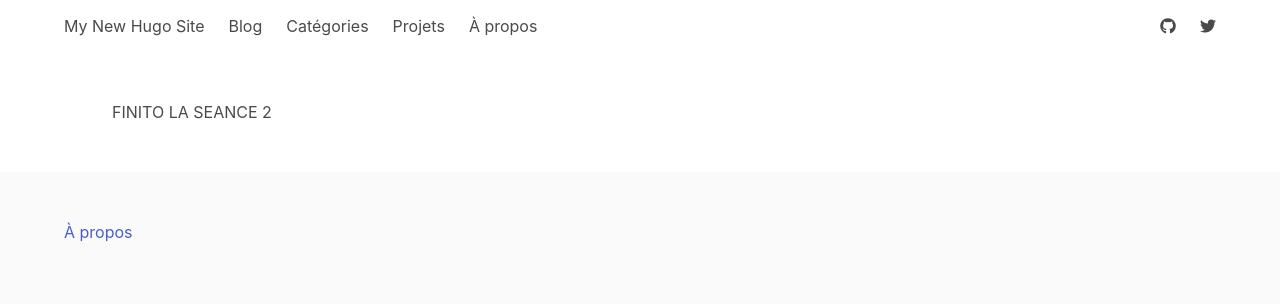
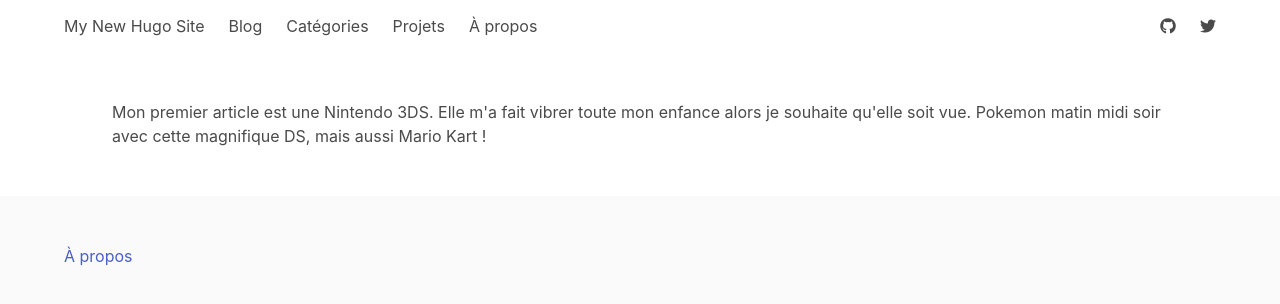
Before and after one commit to pierre-grebert/Portfolio, a plain HTML site: page blog/mon-premier-article/index.html in a window 1280 px wide. Drawn offline with nearby package versions, Linux system fonts and the light colour scheme.

Commit message:
Apercu changement

```diff
--- a/blog/mon-premier-article/index.html
+++ b/blog/mon-premier-article/index.html
@@ -62,7 +62,9 @@
 <div class="container">
     <div class="section">
         <div class="content">
-            <p>FINITO LA SEANCE 2</p>
+            <p>Mon premier article est une Nintendo 3DS.
+                Elle m'a fait vibrer toute mon enfance alors je souhaite qu'elle soit vue.
+                Pokemon matin midi soir avec cette magnifique DS, mais aussi Mario Kart !</p>
 
         </div>
     </div>
```
Also changed, not shown: blog/index.html (+1 -1 lines).
